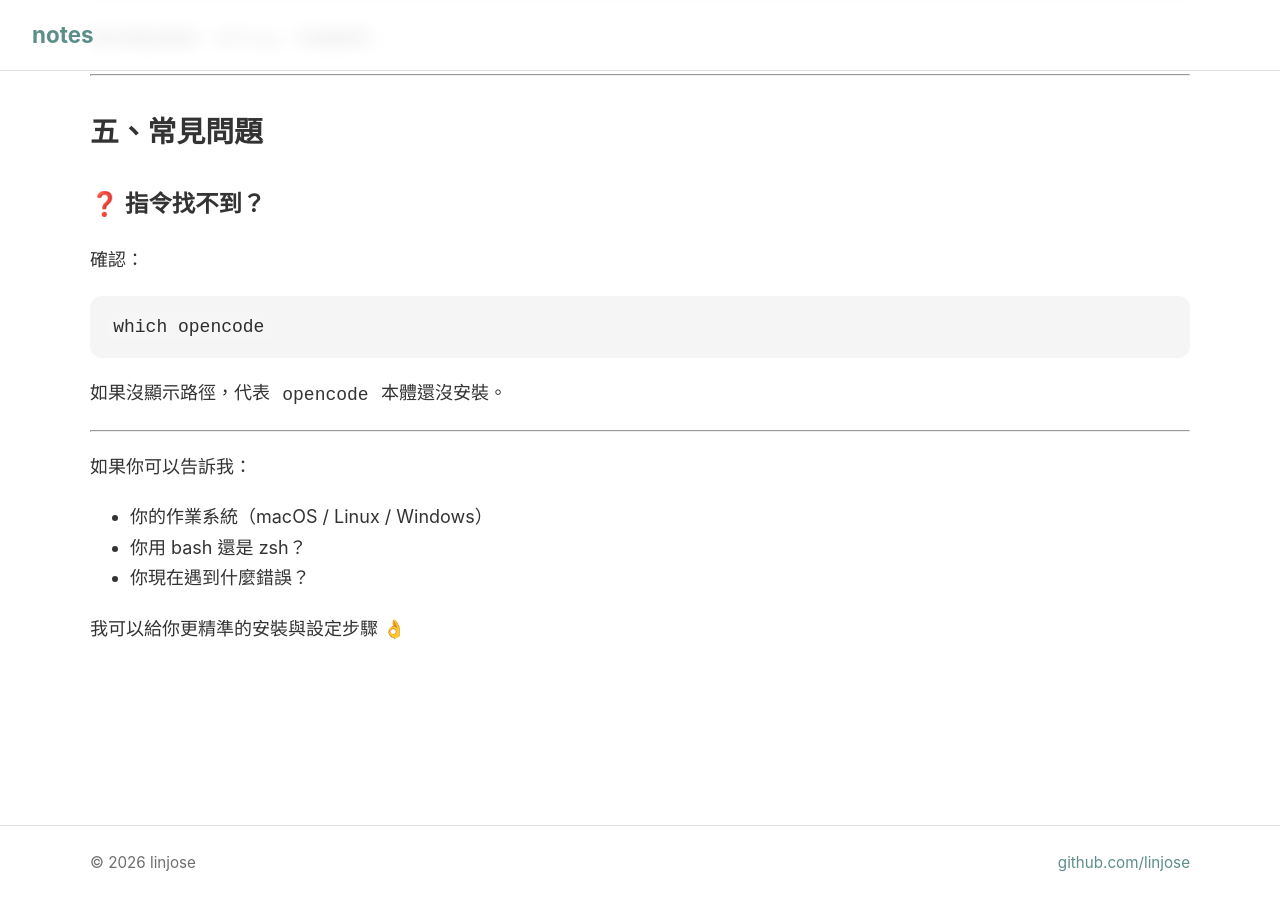
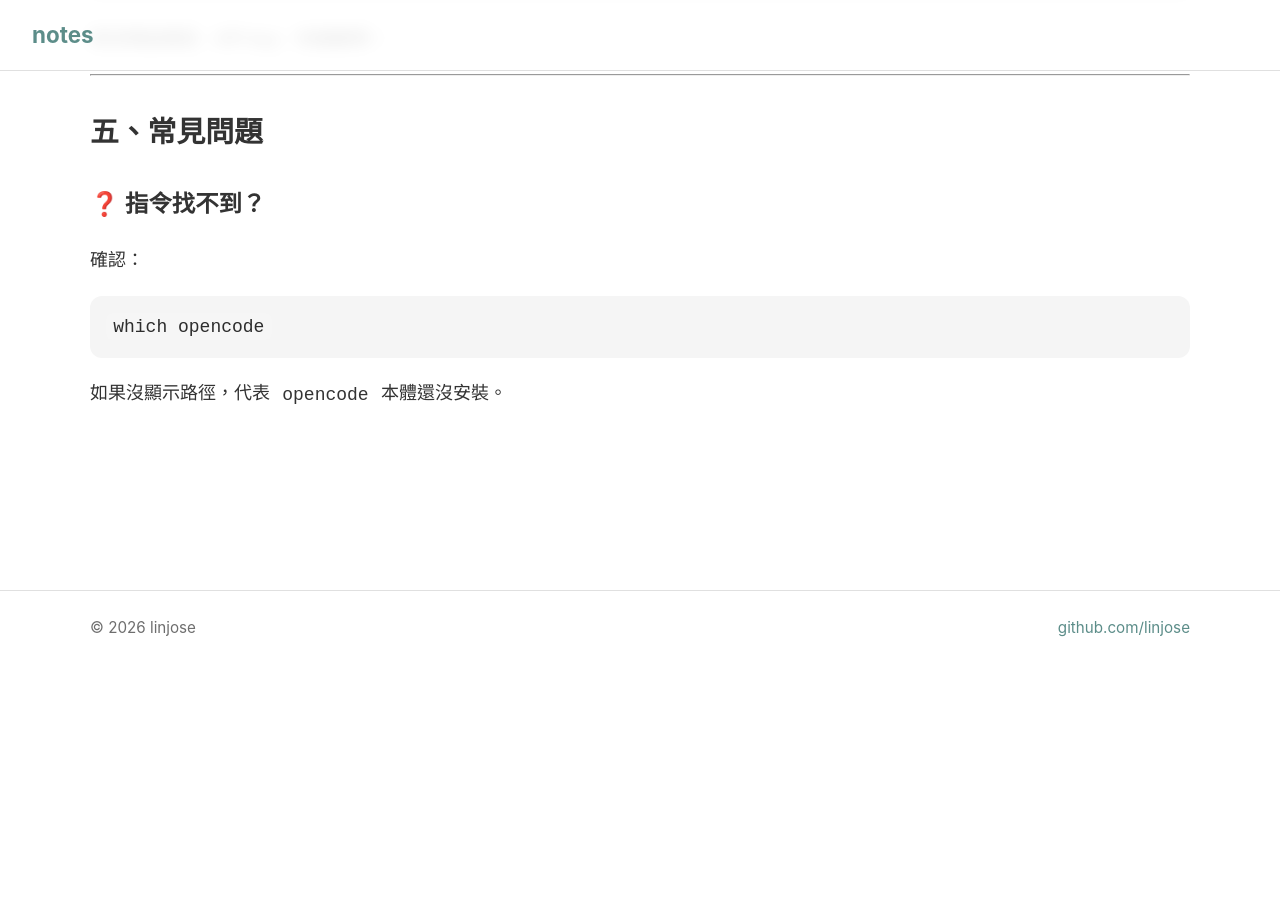
Before and after one commit to linjose/notes, a Jekyll site: the page built from _posts/2026-02-14-ohmyopencode.md, in a window 1280 px wide and 900 px high, scrolled down 2846 px. Built offline with Jekyll 4.4.1, drawn with Linux system fonts in a browser that asks for light colours; our own code applies the rules of GitHub Pages for plain Markdown files; after the commit the page ends 3511 px from its top, so only the background shows below that.

Commit message:
Update 2026-02-14-ohmyopencode.md

````diff
--- a/_posts/2026-02-14-ohmyopencode.md
+++ b/_posts/2026-02-14-ohmyopencode.md
@@ -118,13 +118,3 @@ which opencode
 ```
 
 如果沒顯示路徑，代表 `opencode` 本體還沒安裝。
-
----
-
-如果你可以告訴我：
-
-* 你的作業系統（macOS / Linux / Windows）
-* 你用 bash 還是 zsh？
-* 你現在遇到什麼錯誤？
-
-我可以給你更精準的安裝與設定步驟 👌
````
